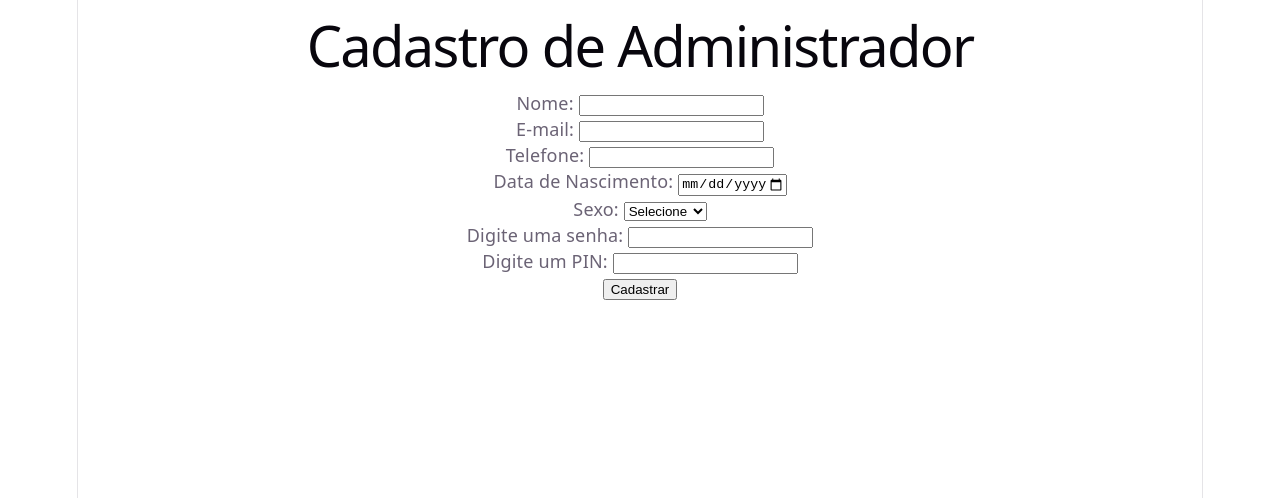
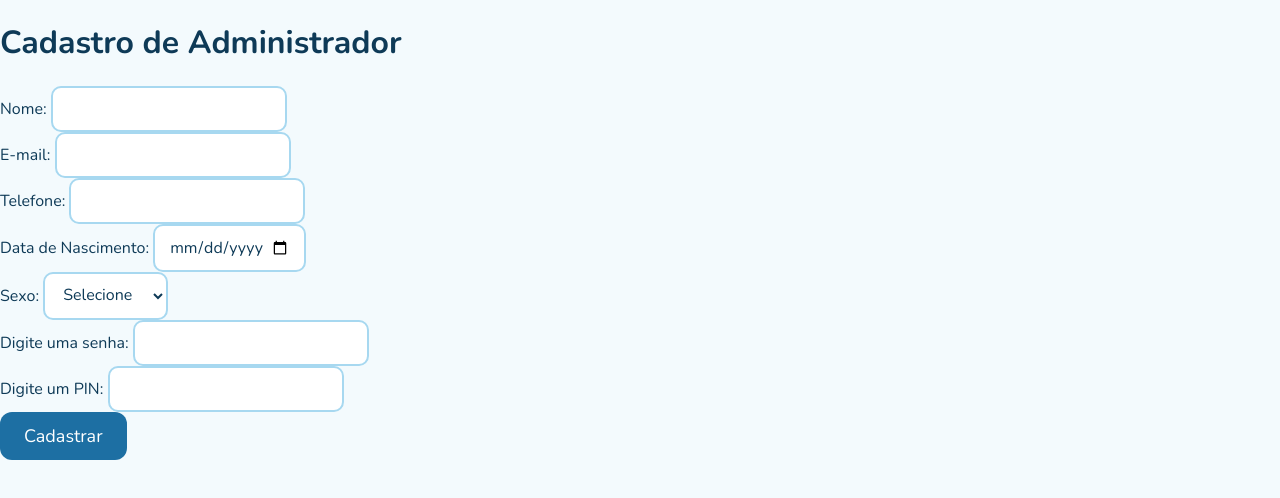
Before and after one commit to romanofilipe98/Back-end-nico, a React app in the folder frontend/: page / in a window 1280 px wide. Shown: the top 498 px of the page. Built offline with nearby package versions, Linux system fonts and the light colour scheme; the HTML template or start-up script is replaced by a standard one.

Commit message:
style(frontend): criando o estilo base com a paleta do Nico

```diff
--- a/frontend/src/index.css
+++ b/frontend/src/index.css
@@ -1,111 +1,42 @@
+@import url('https://fonts.googleapis.com/css2?family=Nunito:wght@400;700;800&display=swap');
+
 :root {
-  --text: #6b6375;
-  --text-h: #08060d;
-  --bg: #fff;
-  --border: #e5e4e7;
-  --code-bg: #f4f3ec;
-  --accent: #aa3bff;
-  --accent-bg: rgba(170, 59, 255, 0.1);
-  --accent-border: rgba(170, 59, 255, 0.5);
-  --social-bg: rgba(244, 243, 236, 0.5);
-  --shadow:
-    rgba(0, 0, 0, 0.1) 0 10px 15px -3px, rgba(0, 0, 0, 0.05) 0 4px 6px -2px;
-
-  --sans: system-ui, 'Segoe UI', Roboto, sans-serif;
-  --heading: system-ui, 'Segoe UI', Roboto, sans-serif;
-  --mono: ui-monospace, Consolas, monospace;
-
-  font: 18px/145% var(--sans);
-  letter-spacing: 0.18px;
-  color-scheme: light dark;
-  color: var(--text);
-  background: var(--bg);
-  font-synthesis: none;
-  text-rendering: optimizeLegibility;
-  -webkit-font-smoothing: antialiased;
-  -moz-osx-font-smoothing: grayscale;
-
-  @media (max-width: 1024px) {
-    font-size: 16px;
-  }
-}
-
-@media (prefers-color-scheme: dark) {
-  :root {
-    --text: #9ca3af;
-    --text-h: #f3f4f6;
-    --bg: #16171d;
-    --border: #2e303a;
-    --code-bg: #1f2028;
-    --accent: #c084fc;
-    --accent-bg: rgba(192, 132, 252, 0.15);
-    --accent-border: rgba(192, 132, 252, 0.5);
-    --social-bg: rgba(47, 48, 58, 0.5);
-    --shadow:
-      rgba(0, 0, 0, 0.4) 0 10px 15px -3px, rgba(0, 0, 0, 0.25) 0 4px 6px -2px;
-  }
-
-  #social .button-icon {
-    filter: invert(1) brightness(2);
-  }
+  --nicoleste: #A7D8F0;
+  --nicomist: #F3FAFD;
+  --nicocean: #1D6FA3;
+  --nicoturne: #0E3A57;
+  --nicoshine: #FFC857;
 }
 
 body {
+  background-color: var(--nicomist);
+  color: var(--nicoturne);
   margin: 0;
+  font-family: 'Nunito', sans-serif;
 }
 
-#root {
-  width: 1126px;
-  max-width: 100%;
-  margin: 0 auto;
-  text-align: center;
-  border-inline: 1px solid var(--border);
-  min-height: 100svh;
-  display: flex;
-  flex-direction: column;
-  box-sizing: border-box;
+button {
+  background-color: var(--nicocean);
+  color: white;
+  font-family: inherit;
+  font-size: 18px;
+  border: none;
+  border-radius: 12px;
+  padding: 12px 24px;
+  cursor: pointer;
 }
 
-h1,
-h2 {
-  font-family: var(--heading);
-  font-weight: 500;
-  color: var(--text-h);
+input, select {
+  font-family: inherit;
+  font-size: 16px;
+  color: var(--nicoturne);
+  background-color: white;
+  border: 2px solid var(--nicoleste);
+  border-radius: 10px;
+  padding: 10px 14px;
 }
 
-h1 {
-  font-size: 56px;
-  letter-spacing: -1.68px;
-  margin: 32px 0;
-  @media (max-width: 1024px) {
-    font-size: 36px;
-    margin: 20px 0;
-  }
+input:focus, select:focus {
+  outline: none;
+  border-color: var(--nicocean);
 }
-h2 {
-  font-size: 24px;
-  line-height: 118%;
-  letter-spacing: -0.24px;
-  margin: 0 0 8px;
-  @media (max-width: 1024px) {
-    font-size: 20px;
-  }
-}
-p {
-  margin: 0;
-}
-
-code,
-.counter {
-  font-family: var(--mono);
-  display: inline-flex;
-  border-radius: 4px;
-  color: var(--text-h);
-}
-
-code {
-  font-size: 15px;
-  line-height: 135%;
-  padding: 4px 8px;
-  background: var(--code-bg);
-}
```
